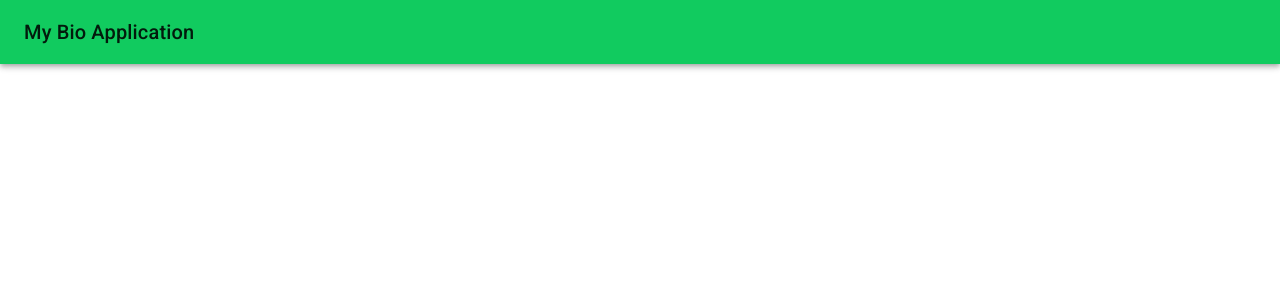
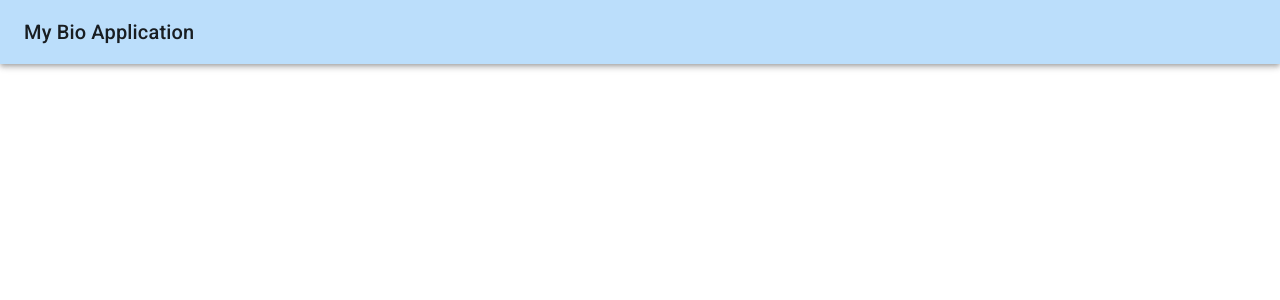
Before and after one commit to David-Portillo/cv, a React (Create React App) app in the folder react-cv/: page / in a window 1280 px wide. Shown: the top 300 px of the page. Built offline with nearby package versions, Linux system fonts and the light colour scheme.

Commit message:
added blue colour

```diff
--- a/react-cv/src/components/Navigation.js
+++ b/react-cv/src/components/Navigation.js
@@ -12,7 +12,7 @@ const Navigation = (props) => {
 	return (
 		<MuiThemeProvider theme={theme}>
 			<div className={classes.root}>
-				<AppBar position="static" color="secondary">
+				<AppBar position="static" color="primary">
 					<Toolbar>
 						<Typography variant="h6" color="inherit">
 							My Bio Application
--- a/react-cv/src/styles/navigation-style.js
+++ b/react-cv/src/styles/navigation-style.js
@@ -1,5 +1,5 @@
 import { createMuiTheme } from '@material-ui/core/styles';
-import purple from '@material-ui/core/colors/purple';
+import blue from '@material-ui/core/colors/blue';
 
 export const navigationStyle = (theme) => ({
 	navRoot: {
@@ -9,7 +9,7 @@ export const navigationStyle = (theme) => ({
 
 export const theme = createMuiTheme({
 	palette: {
-		primary: { main: purple[500] }, // Purple and green play nicely together.
+		primary: { main: blue[100] },
 		secondary: { main: '#11cb5f' } // This is just green.A700 as hex.
 	}
 });
```
